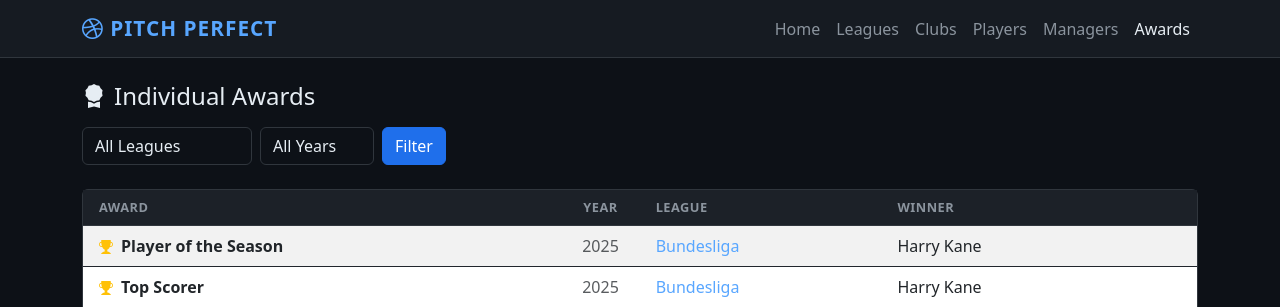
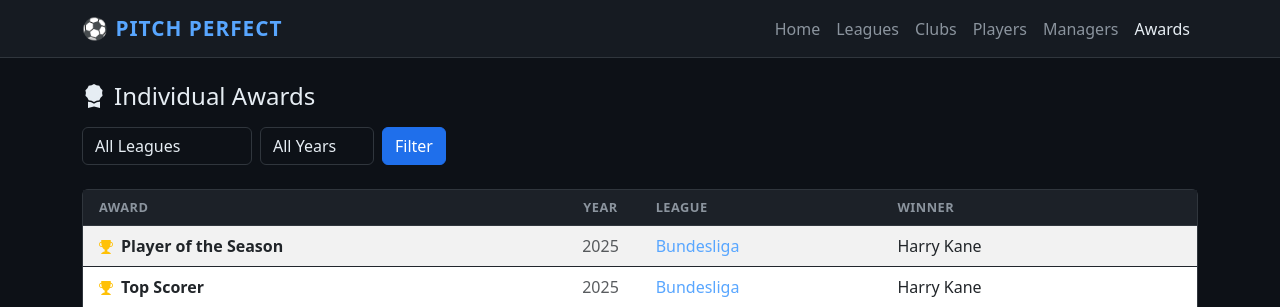
Before and after one commit to zeynepbastas/pitch-perfect, a Flask app: page /awards in a window 1280 px wide. Shown: the top 307 px of the page. Run offline with Flask 3, Linux system fonts and the light colour scheme; data comes from the database, SQL or seed files in the repository.

Commit message:
Replace basketball icon with soccer ball emoji in navbar

```diff
--- a/templates/base.html
+++ b/templates/base.html
@@ -48,7 +48,7 @@
 <body>
 <nav class="navbar navbar-expand-lg navbar-dark">
   <div class="container">
-    <a class="navbar-brand" href="/"><i class="bi bi-dribbble"></i> PITCH PERFECT</a>
+    <a class="navbar-brand" href="/">⚽ PITCH PERFECT</a>
     <button class="navbar-toggler" type="button" data-bs-toggle="collapse" data-bs-target="#nav">
       <span class="navbar-toggler-icon"></span>
     </button>
```
